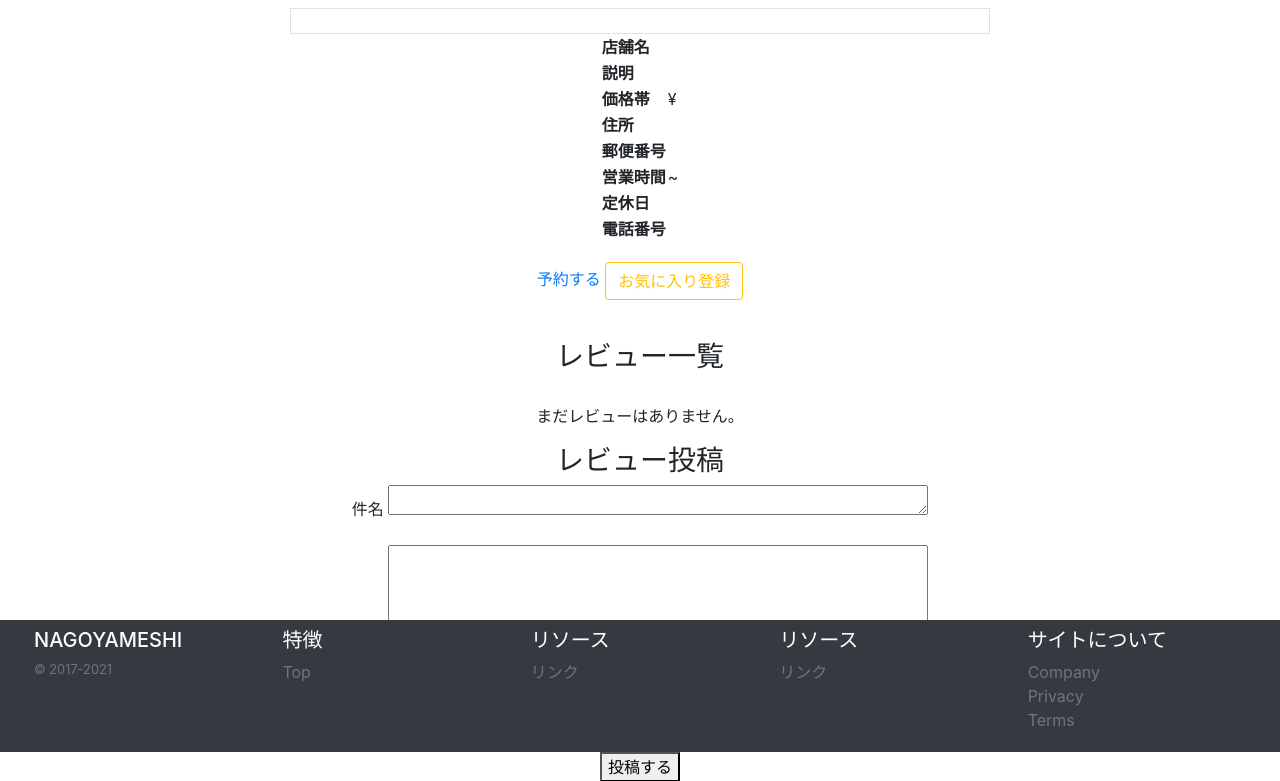
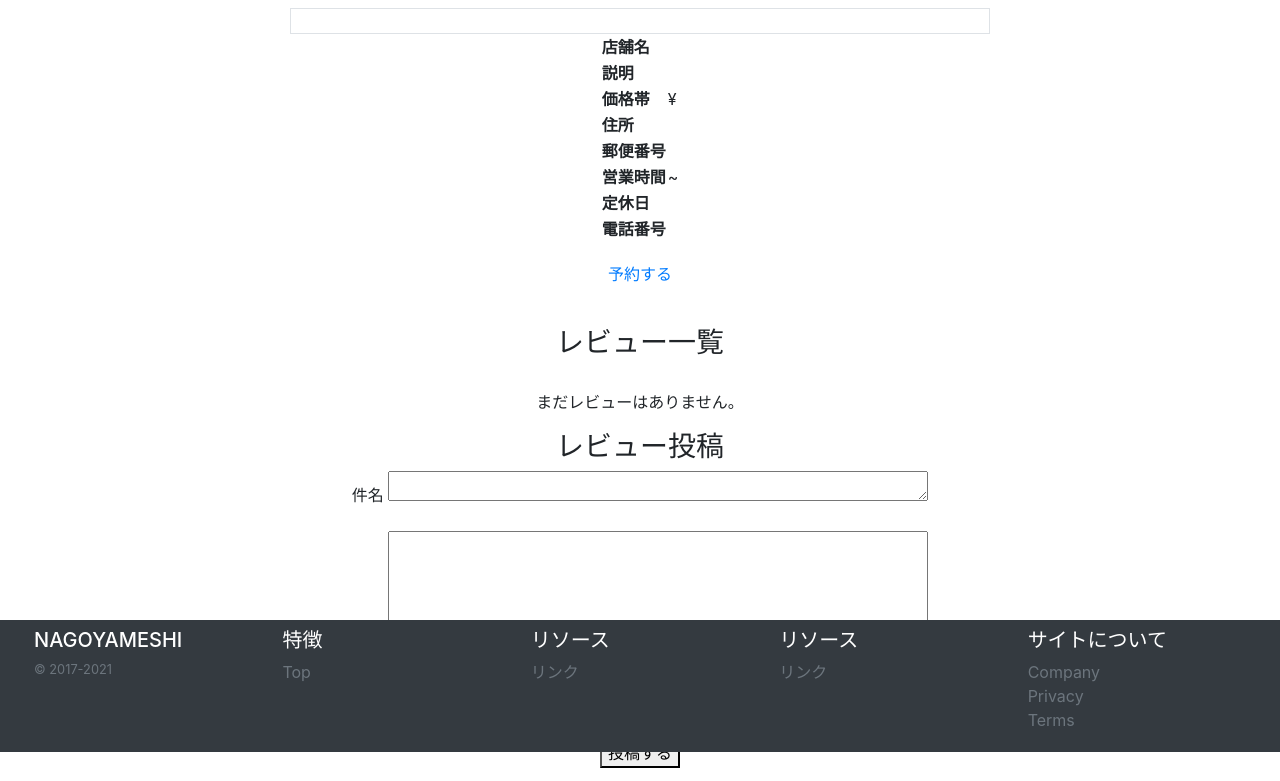
Before and after one commit to miyaG9I8/NAGOYAMESHI, a Django app: template templates/pages/restaurant_detail.html in a window 1280 px wide. Shown: the part 48-829 px from the top of the page. Run offline with Django 5.2, Linux system fonts and the light colour scheme; the template is opened without the code that fills it, so the values that code supplies are empty; some libraries are stand-ins or nearby versions.

Commit message:
店舗詳細画面修正

```diff
--- a/templates/pages/restaurant_detail.html
+++ b/templates/pages/restaurant_detail.html
@@ -50,7 +50,7 @@
 		<input type="hidden" name="item_pk" value="{{ restaurant.pk }}" />   <!--object→restaurant-->
 		<a href="{% url 'nagoyameshi:reservation' restaurant.pk %}">予約する</a>
 	    <!--<a href="{% url 'nagoyameshi:reservation' restaurant.pk %}" class="btn btn-primary"> -->
-		<input class="btn btn-outline-warning" type="submit" value="お気に入り登録"/>
+		<!-- <input class="btn btn-outline-warning" type="submit" value="お気に入り登録"/> -->
 	</form>
 </div>
 
```
Also changed, not shown: README.md, 1 other file.
